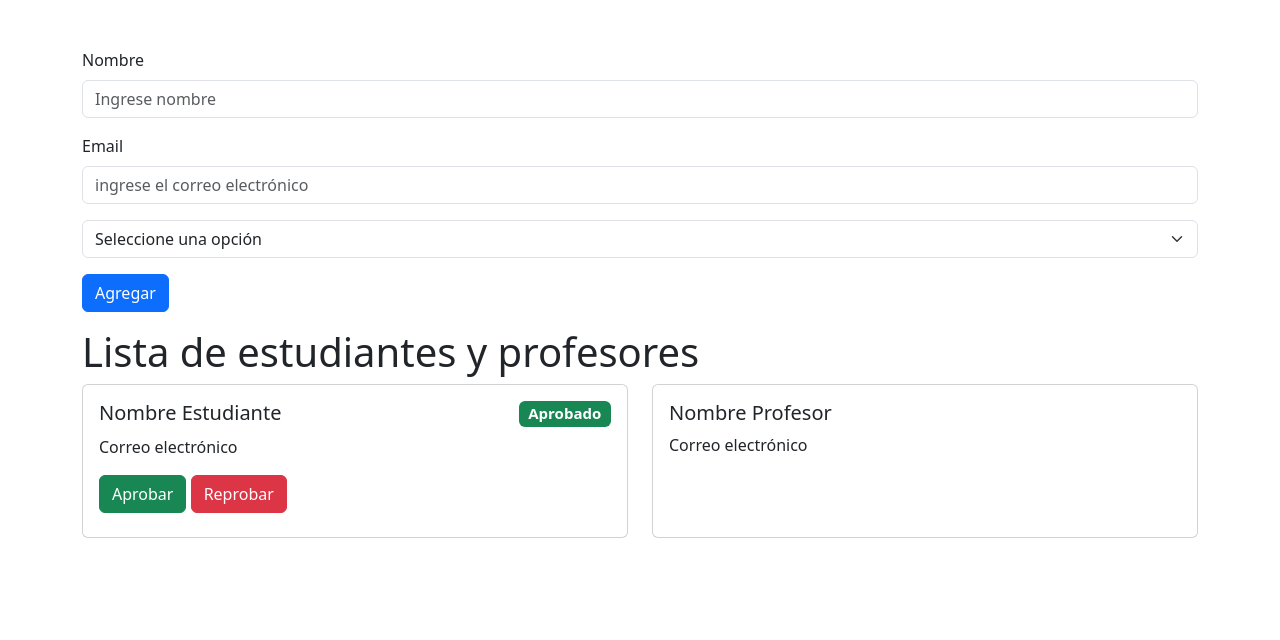
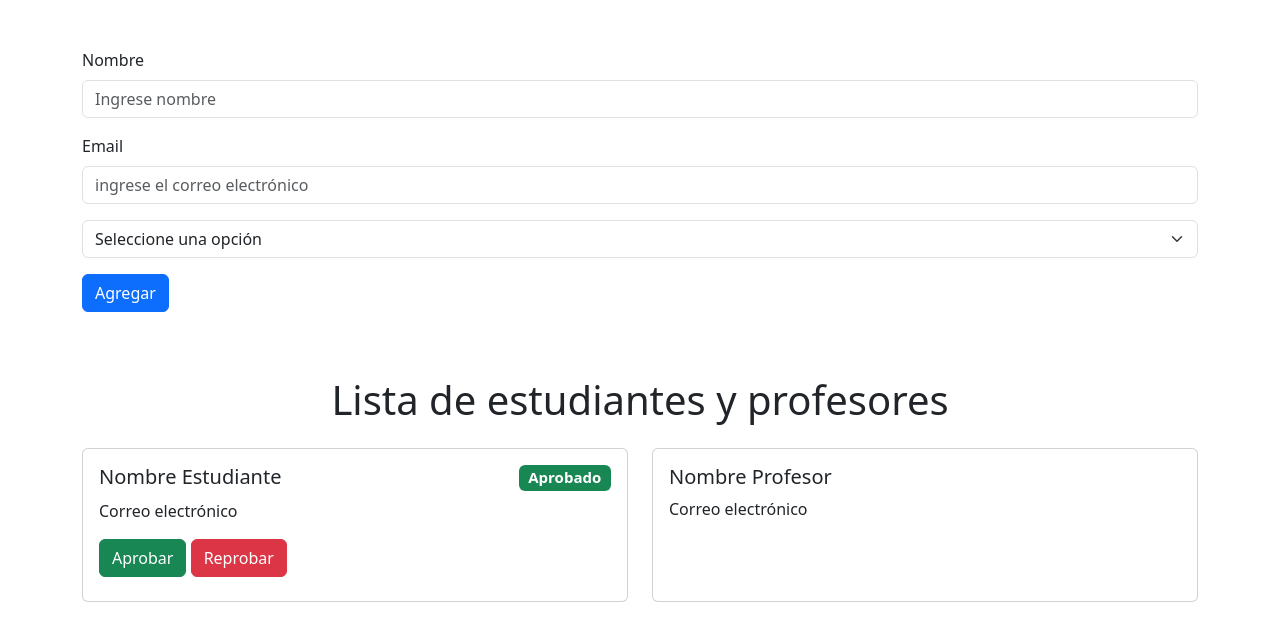
Before and after one commit to Alejandra-AD/POO_JS, a plain HTML site: page index.html in a window 1280 px wide. Drawn offline with nearby package versions, Linux system fonts and the light colour scheme; a script that the page names is missing.

Commit message:
html cards 2

```diff
--- a/index.html
+++ b/index.html
@@ -33,8 +33,8 @@
 
         </form>
 
-        <div class="row ">
-            <h1>Lista de estudiantes y profesores</h1>
+        <div class="row mt-5">
+            <h1 class="text-center mb-4">Lista de estudiantes y profesores</h1>
 
             <div class="col-md-6 mb-2" id="cards-estudiantes">
                 <div class="card mb-2 h-100">
```
